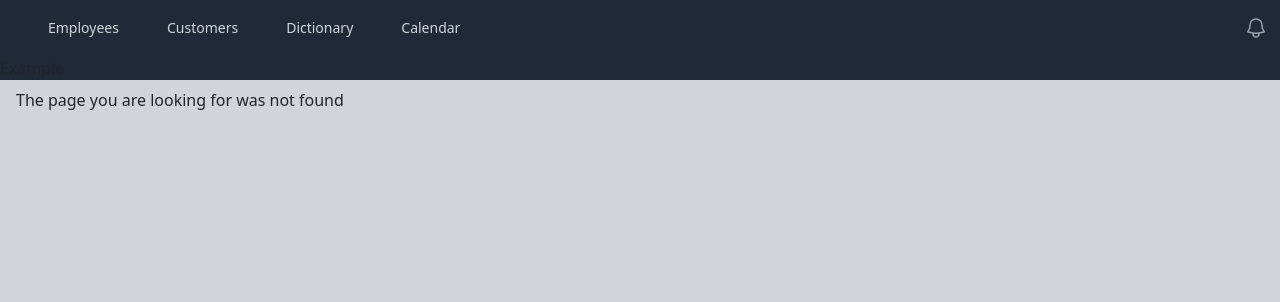
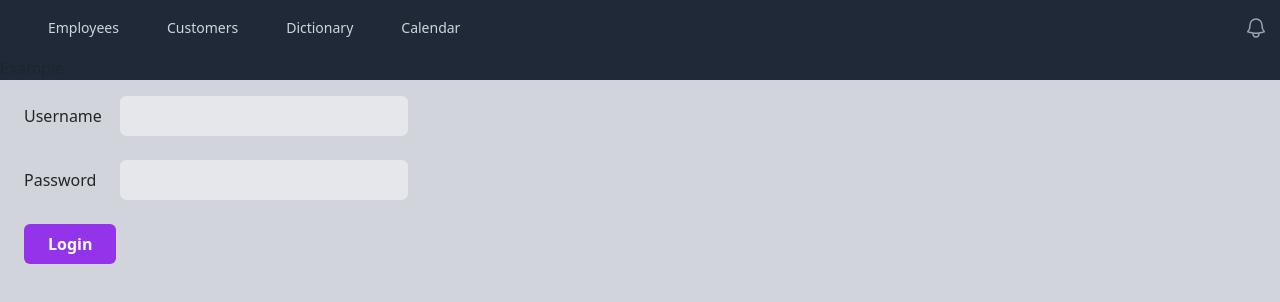
Before and after one commit to ValaA88/react-april02023, a React (Create React App) app: page /login in a window 1280 px wide. Before the commit this address had no page. Shown: the top 302 px of the page. Built offline with nearby package versions, Linux system fonts and the light colour scheme.

Commit message:
Create login page

```diff
--- a/src/App.js
+++ b/src/App.js
@@ -12,6 +12,7 @@
 import Definition from './pages/Definition';
 import Dictionary from './pages/Dictionary';
 import Employees from './pages/Employees';
+import Login from './pages/Login';
 
 function App() {
   return (
@@ -23,6 +24,7 @@
           <Route path="dictionary/:search" element={<Definition />} />
           <Route path="/customers" element={<Customers />} />
           <Route path="/customers/:id" element={<Customer />} />
+          <Route path="/login" element={<Login />} />
           <Route path="/404" element={<NotFound />} />
           <Route path="*" element={<NotFound />} />
         </Routes>
--- a/src/pages/Customer.js
+++ b/src/pages/Customer.js
@@ -30,6 +30,8 @@
       .then((response) => {
         if (response.status === 404) {
           setNotFound(true);
+        } else if (response.status === 401) {
+          navigate('/login');
         }
 
         if (!response.ok)
--- a/src/pages/Customers.js
+++ b/src/pages/Customers.js
@@ -1,5 +1,5 @@
 import { useEffect, useState } from 'react';
-import { Link } from 'react-router-dom';
+import { Link, useNavigate } from 'react-router-dom';
 import AddCustomer from '../components/AddCustomer';
 import { baseUrl } from '../shared';
 
@@ -11,10 +11,16 @@
     setShow(!show);
   }
 
+  const navigate = useNavigate();
   useEffect(() => {
     const url = baseUrl + 'api/customers/';
     fetch(url)
-      .then((response) => response.json())
+      .then((response) => {
+        if (response.status === 401) {
+          navigate('/login');
+        }
+        return response.json();
+      })
       .then((data) => {
         setCustomers(data.customers);
       });
--- /dev/null
+++ b/src/pages/Login.js
@@ -0,0 +1,67 @@
+import { useState } from 'react';
+import { baseUrl } from '../shared';
+
+export default function Login() {
+  const [username, setUsername] = useState();
+  const [password, setPassword] = useState();
+  function login(e) {
+    e.preventDefault();
+    const url = baseUrl + 'api/token/';
+    fetch(url, {
+      method: 'POST',
+      headers: {
+        'Content-Type': 'application/json',
+      },
+      body: JSON.stringify({
+        username: username,
+        password: password,
+      }),
+    })
+      .then((response) => {
+        return response.json();
+      })
+      .then((data) => {
+        console.log(data);
+      });
+  }
+  return (
+    <form className="m-2 w-full max-w-sm" id="customer" onSubmit={login}>
+      <div className="md:flex md:items-center mb-6">
+        <div className="md:w-1/4">
+          <label for="username ">Username</label>
+        </div>
+
+        <div className="md:w-3/4">
+          <input
+            className="bg-gray-200 appearance-none border-2 border-gray-200 rounded w-full py-2 px-4 text-gray-700 leading-tight focus:outline-none focus:bg-white focus:border-purple-500"
+            id="username"
+            type="text"
+            value={username}
+            onChange={(e) => {
+              setUsername(e.target.value);
+            }}
+          />
+        </div>
+      </div>
+      <div className="md:flex md:items-center mb-6">
+        <div className="md:w-1/4">
+          <label for="password">Password</label>
+        </div>
+        <div className="md:w-3/4">
+          <input
+            id="password"
+            className="bg-gray-200 appearance-none border-2 border-gray-200 rounded w-full py-2 px-4 text-gray-700 leading-tight focus:outline-none focus:bg-white focus:border-purple-500"
+            type="password"
+            value={password}
+            onChange={(e) => {
+              setPassword(e.target.value);
+            }}
+          />
+        </div>
+      </div>
+      <button className="bg-purple-600 hover:bg-purple-700 text-white font-bold py-2 px-4 rounded">
+        Login
+      </button>
+    </form>
+  );
+}
```
